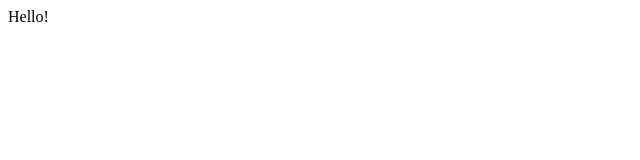
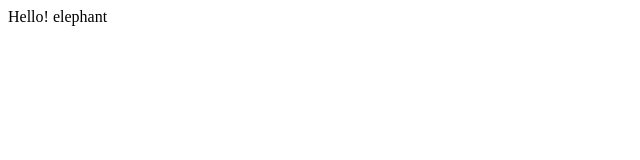
Before and after one commit to kuanyenliu/MySelf, a plain HTML site: page index.html in a window 1280 px wide. Shown: the full height of the page, 0-640 px from the left. Drawn offline with Linux system fonts and the light colour scheme.

Commit message:
elephant

```diff
--- a/index.html
+++ b/index.html
@@ -5,6 +5,6 @@
   <title>--TITLE--</title>
 </head>
 <body>
-  Hello!
+  Hello!  elephant
 </body>
 </html>
```
